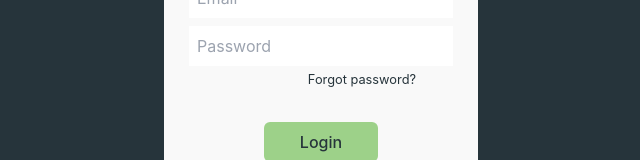
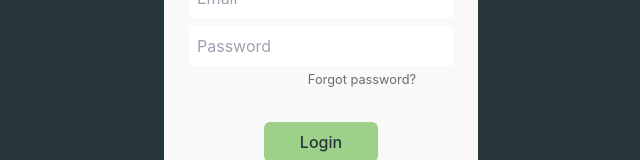
Before and after one commit to alvaropsouza/grower-buddy-frontend, a Next.js app: page / in a window 1280 px wide. Shown: the part 320-480 px from the top of the page, without its empty margins (319-959 px from the left). Built offline with nearby package versions, Linux system fonts and the light colour scheme.

Commit message:
change forgot-password link color

```diff
--- a/src/components/forms/login-form/LoginForm.tsx
+++ b/src/components/forms/login-form/LoginForm.tsx
@@ -71,7 +71,7 @@ export function LoginForm() {
             required
           />
           <div className="ml-auto mr-8 flex ">
-            <small className="cursor-pointer text-[#26343b]">
+            <small className="cursor-pointer text-[#676d70]">
               <a>Forgot password?</a>
             </small>
           </div>
```
